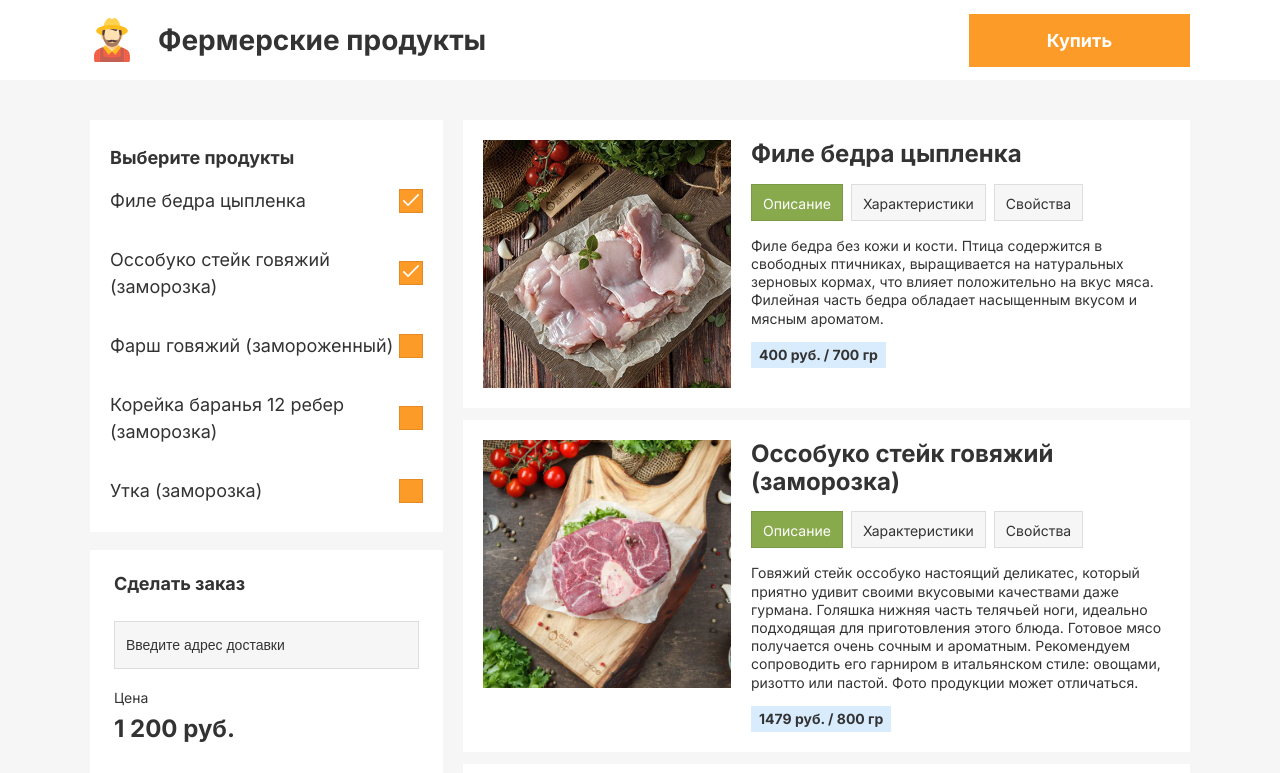
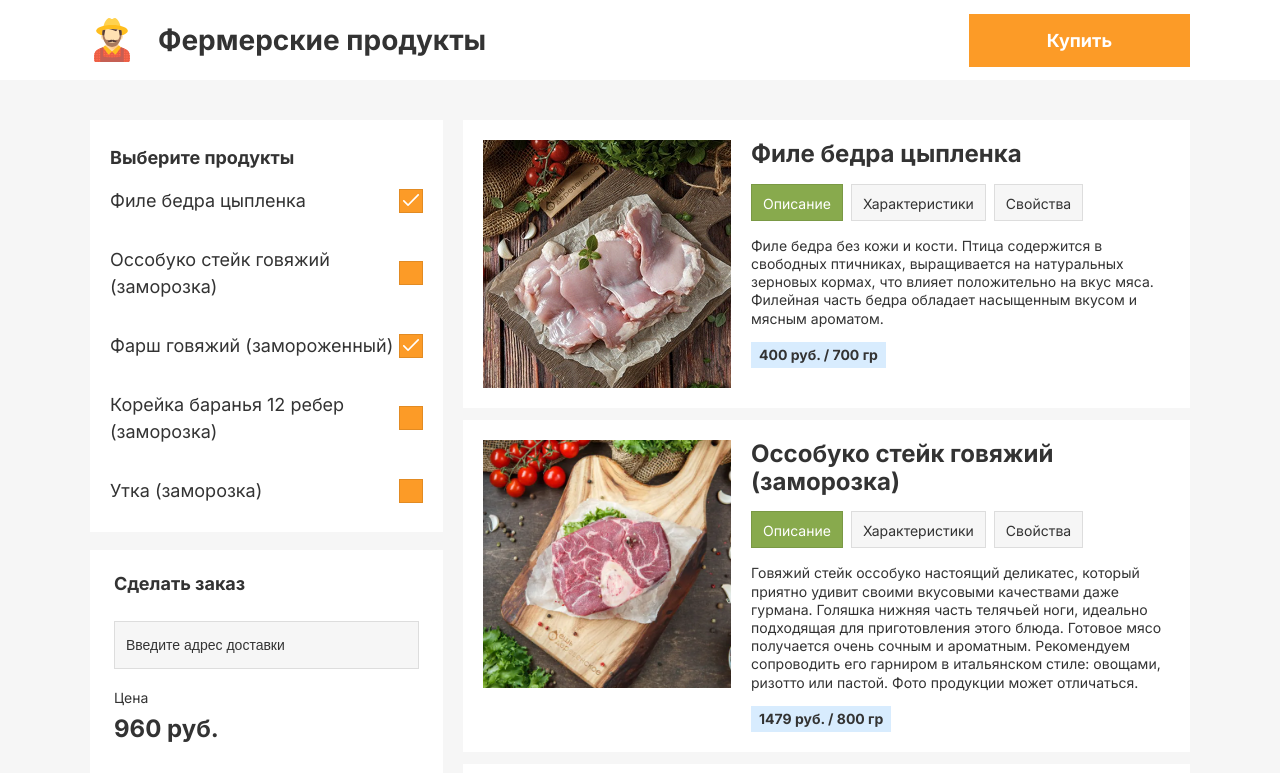
Before and after one commit to Chackmoole/farm-shop, a React (Create React App) app: page / in a window 1280 px wide. Shown: the top 773 px of the page. Built offline with nearby package versions, Linux system fonts and the light colour scheme.

Commit message:
Интегрирована логика вывода и пересчета итоговой цены в блоке заказа

```diff
--- a/src/components/blocks/order-page/order-page.jsx
+++ b/src/components/blocks/order-page/order-page.jsx
@@ -10,7 +10,20 @@ import { useState } from "react";
 import { OrderPurchaseForm } from "./order-purchase-form/order-purchase-form";
 
 export const OrderPage = () => {
-  const [activeProducts, setActiveProducts] = useState([1, 2]);
+  const [activeProducts, setActiveProducts] = useState([1, 3]);
+
+  const getFullPrice = () => {
+    let fullPrice = 0;
+
+    products.forEach((element) => {
+      activeProducts.forEach((item) => {
+        if (element.id === item) {
+          fullPrice = fullPrice + Number(element.price);
+        }
+      });
+    });
+    return fullPrice;
+  };
 
   const addProduct = (idProduct) => {
     setActiveProducts((prevState) => {
@@ -39,6 +52,7 @@ export const OrderPage = () => {
           <OrderPurchaseForm
             handelOnFilterChange={handelOnFilterChange}
             activeProducts={activeProducts}
+            price={getFullPrice()}
           />
           <StyledOrderCardWrapper>
             {products.map((item) => (
--- a/src/components/blocks/order-page/order-purchase-form/order-purchase-form.jsx
+++ b/src/components/blocks/order-page/order-purchase-form/order-purchase-form.jsx
@@ -4,7 +4,11 @@ import { products } from "../../../../mock/products-data";
 import { OrderFilterItem } from "../order-filter-item/order-filter-item";
 import { OrderPurchase } from "../order-purchase/order-purchase";
 
-export const OrderPurchaseForm = ({ handelOnFilterChange, activeProducts }) => {
+export const OrderPurchaseForm = ({
+  handelOnFilterChange,
+  activeProducts,
+  price,
+}) => {
   return (
     <StyledOrderPurchaseForm>
       <OrderFilter>
@@ -21,7 +25,7 @@ export const OrderPurchaseForm = ({ handelOnFilterChange, activeProducts }) => {
           );
         })}
       </OrderFilter>
-      <OrderPurchase />
+      <OrderPurchase price={price} />
     </StyledOrderPurchaseForm>
   );
 };
--- a/src/components/blocks/order-page/order-purchase/order-purchase.jsx
+++ b/src/components/blocks/order-page/order-purchase/order-purchase.jsx
@@ -5,7 +5,7 @@ import {
 import { Text } from "../../../ui/text/text";
 import { Button } from "../../../ui/button/button";
 
-export const OrderPurchase = () => {
+export const OrderPurchase = ({ price }) => {
   return (
     <StyledOrderPurchase>
       <Text variant="body2" mb="24px">
@@ -16,7 +16,7 @@ export const OrderPurchase = () => {
         Цена
       </Text>
       <Text variant="h4" mb="32px">
-        1 200 руб.
+        {price} руб.
       </Text>
       <Button>Купить</Button>
     </StyledOrderPurchase>
```
